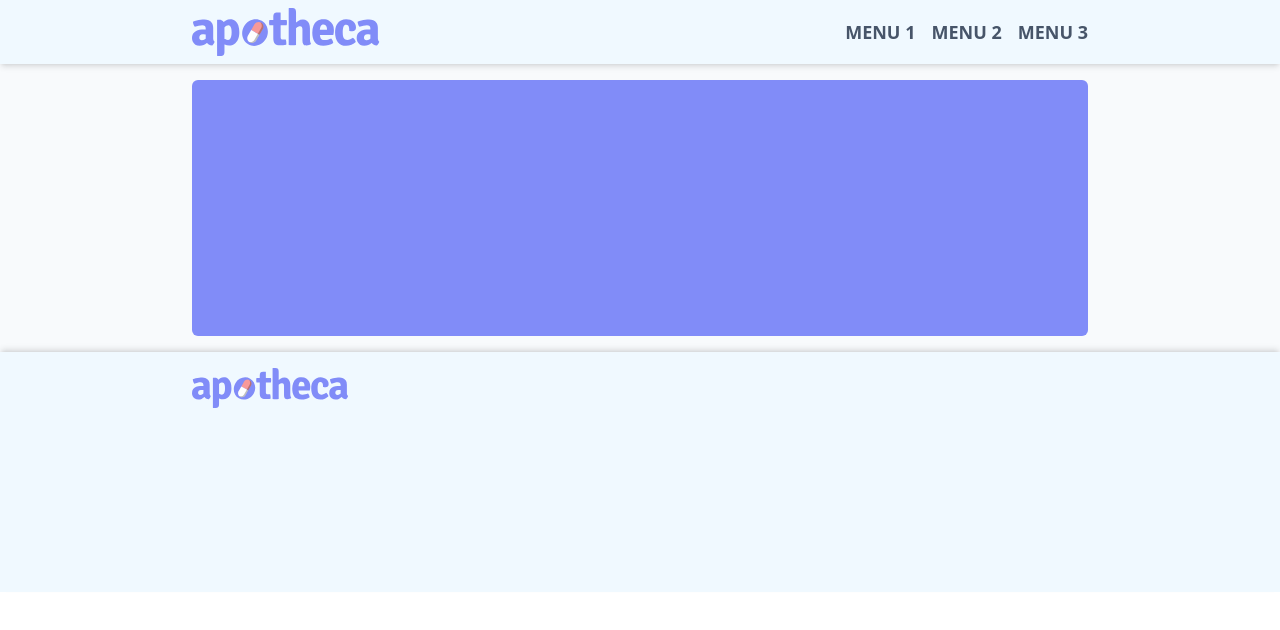
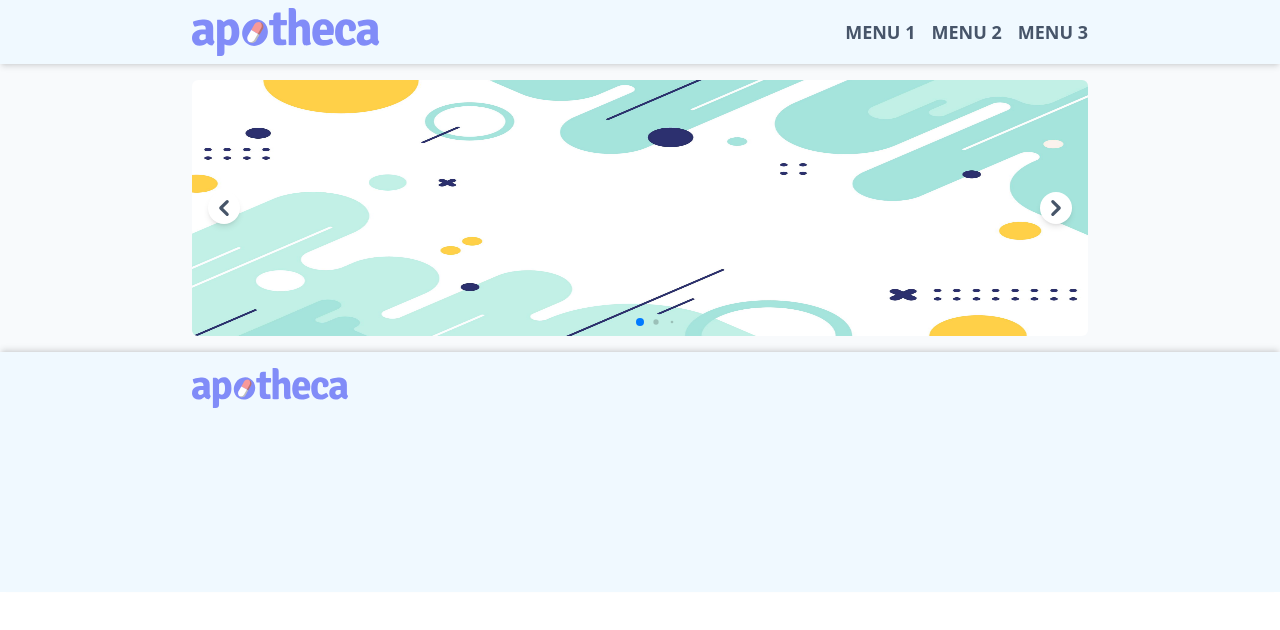
Before and after one commit to FajarMaftuhFadli/Apotheca, a Next.js app: page / in a window 1280 px wide. Shown: the top 630 px of the page. Built offline with nearby package versions, Linux system fonts and the light colour scheme.

Commit message:
feat(Banner): configure banner, add image placeholder

```diff
--- a/components/Banner/Banner.tsx
+++ b/components/Banner/Banner.tsx
@@ -1,9 +1,53 @@
 import Section from "../Section/Section";
 
+import { Swiper, SwiperSlide } from "swiper/react";
+import { Navigation, Pagination, Scrollbar, A11y } from "swiper";
+
+import "swiper/css";
+// import "swiper/css/navigation";
+import "swiper/css/pagination";
+import BtnArrow from "./BtnArrow/BtnArrow";
+
+import ImagePlaceholder from "../../images/5291450.jpg";
+
+import Image from "next/image";
+
 export default function Banner() {
+  const btnNextId = "banner-next";
+  const btnPrevId = "banner-prev";
+
+  const swiperConf = {
+    modules: [Navigation, Pagination, Scrollbar, A11y],
+    spaceBetween: 30,
+    slidesPerView: 1,
+    navigation: { nextEl: `#${btnNextId}`, prevEl: `#${btnPrevId}` },
+    pagination: { clickable: true, dynamicBullets: true },
+    className: "rounded-md",
+  };
+
   return (
     <Section>
-      <div className="bg-primary-1 h-64 rounded-md"></div>
+      <div className="relative z-0">
+        <Swiper {...swiperConf}>
+          {[...Array(3)].map((v, i) => (
+            <SwiperSlide key={i}>
+              <div className="bg-primary-1 relative h-64 w-full rounded-md">
+                <Image src={ImagePlaceholder} layout="fill" />
+              </div>
+            </SwiperSlide>
+          ))}
+        </Swiper>
+        <BtnArrow
+          id={btnPrevId}
+          className="absolute top-1/2 left-4 z-10 -translate-y-1/2 "
+          direction="left"
+        />
+        <BtnArrow
+          id={btnNextId}
+          className="absolute top-1/2 right-4 z-10 -translate-y-1/2 "
+          direction="right"
+        />
+      </div>
     </Section>
   );
 }
```
Also changed, not shown: images/5291450.jpg (added), 1 other file (tests, documents, lock files or other folders).
